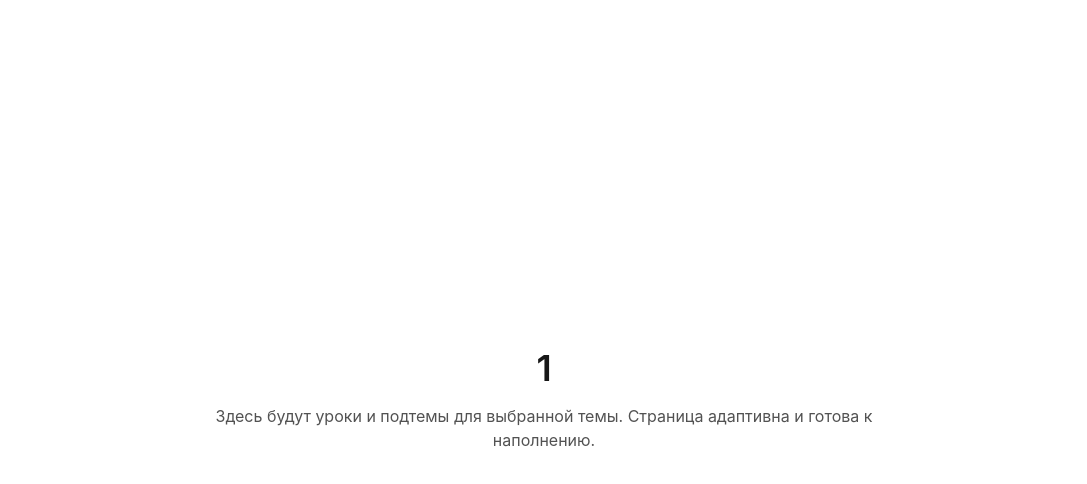
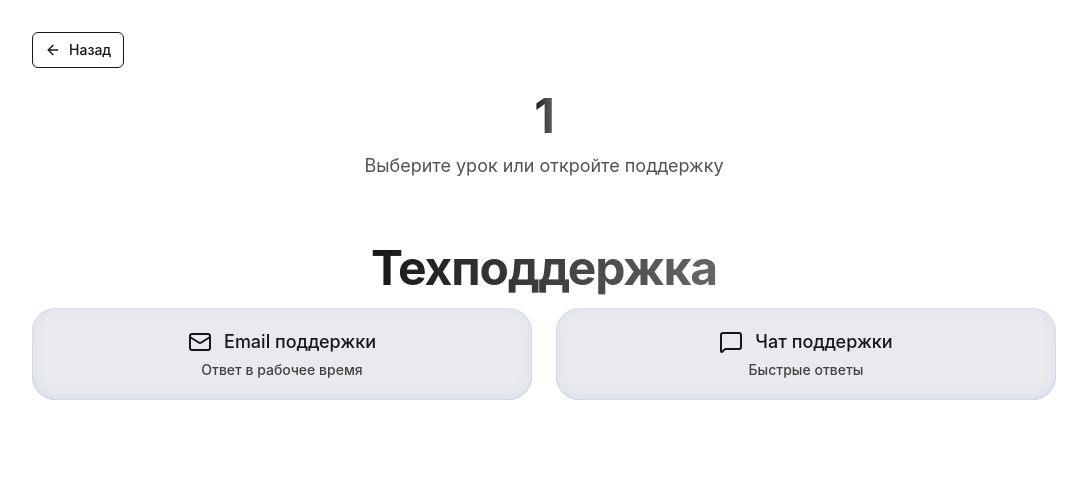
Before and after one commit to VyacheslavTechnik/santera.toxica, a Next.js app: page /topic/1 in a window 1280 px wide. Shown: the top 484 px of the page, without its empty margins (96-1183 px from the left). Built offline with nearby package versions, Linux system fonts and the light colour scheme.

Commit message:
feat(topic): add nested lesson pages, support buttons, back button

```diff
--- /dev/null
+++ b/src/app/topic/[slug]/[sub]/page.tsx
@@ -0,0 +1,31 @@
+import { BackButton } from "@/components/ui/back-button"
+import { SectionHeader } from "@/components/ui/section-header"
+import { TopicButton } from "@/components/ui/topic-button"
+import { MessageSquare, Mail } from "lucide-react"
+
+export default function LessonPage({ params }: { params: { slug: string; sub: string } }) {
+  const titleMap: Record<string, string> = {
+    "ai-coding": "ИИ кодинг",
+    "ai-assistants": "AI ассистенты",
+    "ml-basics": "ML основы",
+    "automation": "Автоматизация",
+  }
+  const topicTitle = titleMap[params.slug] ?? params.slug
+  const lessonTitle = params.sub
+
+  return (
+    <div className="min-h-screen w-full px-4 sm:px-6 md:px-8 py-6 sm:py-8">
+      <div className="mx-auto max-w-3xl">
+        <div className="mb-4 sm:mb-6">
+          <BackButton />
+        </div>
+        <SectionHeader title={`${topicTitle} — ${lessonTitle}`} subtitle="Материалы урока появятся здесь" className="mb-6 sm:mb-8" />
+        <SectionHeader title="Техподдержка" className="mb-4" />
+        <div className="grid grid-cols-1 sm:grid-cols-2 gap-4 sm:gap-6">
+          <TopicButton href={`mailto:support@example.com?subject=${encodeURIComponent(`${topicTitle} — ${lessonTitle}`)}`} title="Email поддержки" description="Ответ в рабочее время" Icon={Mail} />
+          <TopicButton href="https://t.me/ai_support" title="Чат поддержки" description="Быстрые ответы" Icon={MessageSquare} />
+        </div>
+      </div>
+    </div>
+  )
+}
--- a/src/app/topic/[slug]/page.tsx
+++ b/src/app/topic/[slug]/page.tsx
@@ -1,19 +1,61 @@
+import { SectionHeader } from "@/components/ui/section-header"
+import { TopicButton } from "@/components/ui/topic-button"
+import { BackButton } from "@/components/ui/back-button"
+import { Code2, Bot, Brain, Settings, MessageSquare, Mail, type LucideIcon } from "lucide-react"
+
 export default function TopicPage({ params }: { params: { slug: string } }) {
   const titleMap: Record<string, string> = {
     "ai-coding": "ИИ кодинг",
     "ai-assistants": "AI ассистенты",
     "ml-basics": "ML основы",
     "automation": "Автоматизация",
-    "prompting": "Prompt Engineering",
   }
+
+  const lessonsBySlug: Record<string, Array<{ key: string; title: string; description: string; icon: LucideIcon }>> = {
+    "ai-coding": [
+      { key: "intro", title: "Введение", description: "Основы и первые шаги", icon: Code2 },
+      { key: "tools", title: "Инструменты", description: "IDE, плагины и модели", icon: Code2 },
+      { key: "practice", title: "Практика", description: "Задачи и упражнения", icon: Code2 },
+    ],
+    "ai-assistants": [
+      { key: "overview", title: "Обзор", description: "Виды ассистентов", icon: Bot },
+      { key: "workflows", title: "Процессы", description: "Сценарии использования", icon: Bot },
+      { key: "integrations", title: "Интеграции", description: "Инструменты и сервисы", icon: Bot },
+    ],
+    "ml-basics": [
+      { key: "regression", title: "Регрессия", description: "Линейные модели", icon: Brain },
+      { key: "classification", title: "Классификация", description: "Основные алгоритмы", icon: Brain },
+      { key: "evaluation", title: "Оценка", description: "Метрики качества", icon: Brain },
+    ],
+    "automation": [
+      { key: "scripts", title: "Скрипты", description: "Автозадачи и утилиты", icon: Settings },
+      { key: "pipelines", title: "Пайплайны", description: "Сборки и процессы", icon: Settings },
+      { key: "integrations", title: "Интеграции", description: "API и сервисы", icon: Settings },
+    ],
+  }
+
   const title = titleMap[params.slug] ?? params.slug
+  const lessons = lessonsBySlug[params.slug] ?? []
+
   return (
-    <div className="min-h-screen w-full grid place-items-center px-4 py-10">
-      <div className="max-w-2xl w-full text-center">
-        <h1 className="text-3xl sm:text-4xl font-semibold mb-4">{title}</h1>
-        <p className="text-sm sm:text-base text-neutral-600 dark:text-neutral-400">
-          Здесь будут уроки и подтемы для выбранной темы. Страница адаптивна и готова к наполнению.
-        </p>
+    <div className="min-h-screen w-full px-4 sm:px-6 md:px-8 py-6 sm:py-8">
+      <div className="mx-auto max-w-5xl">
+        <div className="mb-4 sm:mb-6">
+          <BackButton />
+        </div>
+        <SectionHeader title={title} subtitle="Выберите урок или откройте поддержку" className="mb-6 sm:mb-8" />
+
+        <div className="grid grid-cols-1 sm:grid-cols-2 lg:grid-cols-3 gap-4 sm:gap-6 mb-8">
+          {lessons.map((l) => (
+            <TopicButton key={l.key} href={`/topic/${params.slug}/${l.key}`} title={l.title} description={l.description} Icon={l.icon} />
+          ))}
+        </div>
+
+        <SectionHeader title="Техподдержка" className="mb-4" />
+        <div className="grid grid-cols-1 sm:grid-cols-2 gap-4 sm:gap-6">
+          <TopicButton href={`mailto:support@example.com?subject=${encodeURIComponent(title)}`} title="Email поддержки" description="Ответ в рабочее время" Icon={Mail} />
+          <TopicButton href="https://t.me/ai_support" title="Чат поддержки" description="Быстрые ответы" Icon={MessageSquare} />
+        </div>
       </div>
     </div>
   )
--- /dev/null
+++ b/src/components/ui/back-button.tsx
@@ -0,0 +1,24 @@
+"use client"
+
+import * as React from "react"
+import { useRouter } from "next/navigation"
+import { Button } from "@/components/ui/button"
+import { ArrowLeft } from "lucide-react"
+
+export function BackButton({ className, label = "Назад" }: { className?: string; label?: string }) {
+  const router = useRouter()
+  const onClick = React.useCallback(() => {
+    if (typeof window !== "undefined" && window.history.length > 1) {
+      router.back()
+    } else {
+      router.replace("/")
+    }
+  }, [router])
+
+  return (
+    <Button variant="outline" size="sm" className={className} onClick={onClick} aria-label={label}>
+      <ArrowLeft className="mr-2 h-4 w-4" />
+      {label}
+    </Button>
+  )
+}
```
